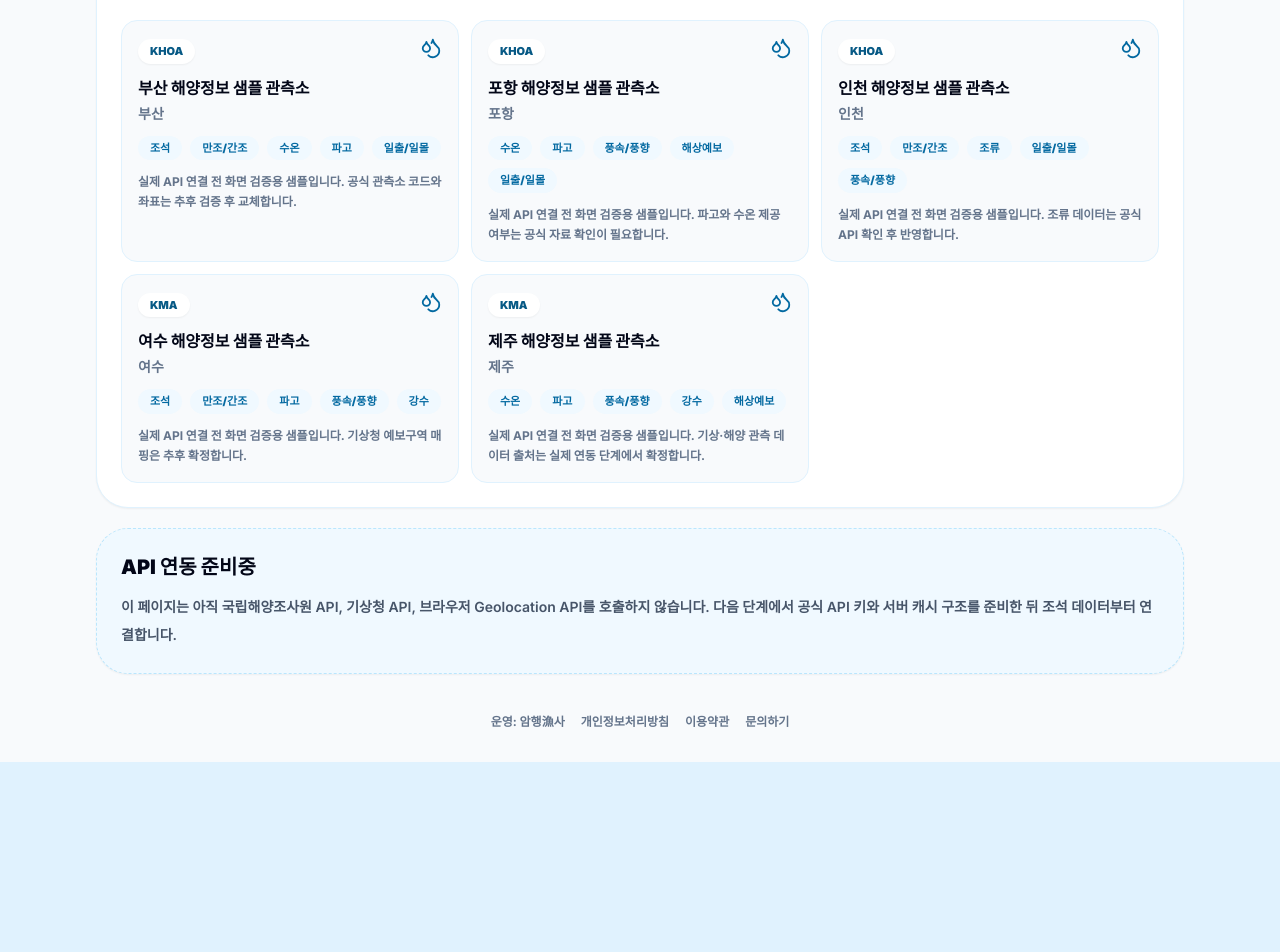
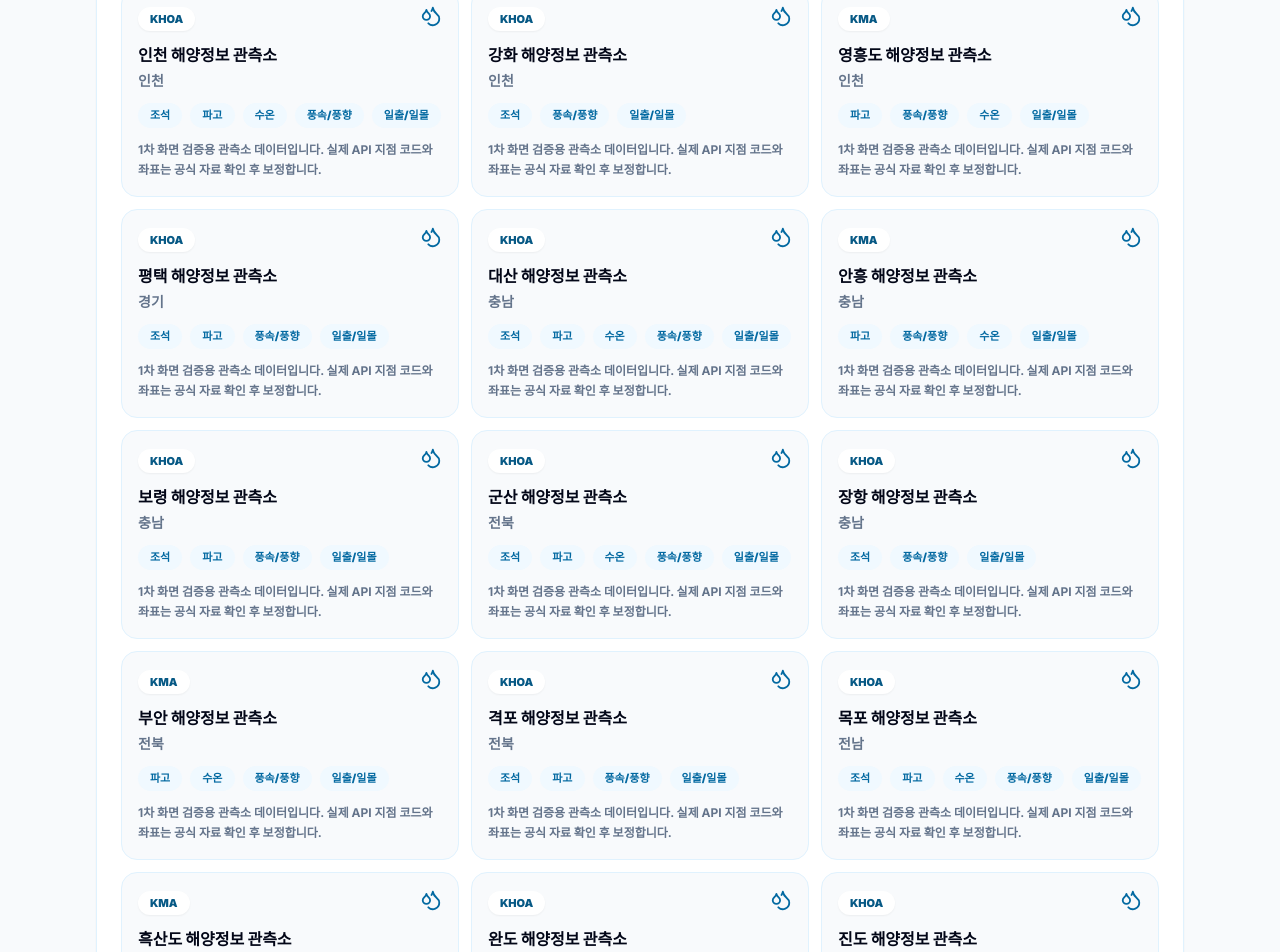
Before and after one commit to career356833-create/BlueMarina, a Next.js app: page /sea-info in a window 1280 px wide. Shown: the part 1580-2532 px from the top of the page. Before the commit the page ends 2342 px from the top, so only its background shows below. Built offline with nearby package versions, Linux system fonts and the light colour scheme.

Commit message:
feat: add marine observatory dataset

```diff
--- a/src/app/sea-info/page.tsx
+++ b/src/app/sea-info/page.tsx
@@ -13,14 +13,10 @@ const previewLocation = {
 
 const dataLabels: Record<MarineObservatoryData, string> = {
   tide: "조석",
-  "high-low-tide": "만조/간조",
-  "water-temperature": "수온",
-  "wave-height": "파고",
-  current: "조류",
-  "sunrise-sunset": "일출/일몰",
+  wave: "파고",
+  waterTemperature: "수온",
   wind: "풍속/풍향",
-  precipitation: "강수",
-  "marine-forecast": "해상예보"
+  sunrise: "일출/일몰"
 };
 
 const plannedCards = [
@@ -181,7 +177,7 @@ export default function SeaInfoPage() {
         </section>
 
         <section className="rounded-[2rem] border border-sky-100 bg-white p-5 shadow-sm sm:p-6">
-          <SectionTitle label="Sample Observatories" title="샘플 관측소 5개" description="실제 공식 코드와 좌표는 API 연동 전 별도 검증 후 교체합니다." />
+          <SectionTitle label="Sample Observatories" title={`관측소 데이터 ${marineObservatories.length}개`} description="실제 공식 코드와 좌표는 API 연동 전 별도 검증 후 보정합니다." />
           <div className="grid gap-3 md:grid-cols-2 xl:grid-cols-3">
             {marineObservatories.map((observatory) => (
               <article key={observatory.id} className="min-w-0 rounded-2xl border border-sky-100 bg-slate-50 p-4">
--- a/src/data/marine-observatories.ts
+++ b/src/data/marine-observatories.ts
@@ -1,86 +1,469 @@
-export type MarineObservatoryData =
-  | "tide"
-  | "high-low-tide"
-  | "water-temperature"
-  | "wave-height"
-  | "current"
-  | "sunrise-sunset"
-  | "wind"
-  | "precipitation"
-  | "marine-forecast";
+export type MarineObservatoryData = "tide" | "wave" | "waterTemperature" | "wind" | "sunrise";
 
 export type MarineObservatory = {
   id: string;
   name: string;
-  type: "tide" | "ocean-buoy" | "weather-buoy" | "forecast-zone" | "sunrise-sunset";
+  type: "tide" | "weather" | "combined";
   region: string;
   lat: number;
   lng: number;
   supportedData: MarineObservatoryData[];
   source: "KHOA" | "KMA" | "manual";
-  sourceId: string;
   note: string;
 };
 
+const commonNote = "1차 화면 검증용 관측소 데이터입니다. 실제 API 지점 코드와 좌표는 공식 자료 확인 후 보정합니다.";
+
 export const marineObservatories: MarineObservatory[] = [
   {
-    id: "busan-preview",
-    name: "부산 해양정보 샘플 관측소",
+    id: "incheon",
+    name: "인천 해양정보 관측소",
+    type: "combined",
+    region: "인천",
+    lat: 37.456,
+    lng: 126.592,
+    supportedData: ["tide", "wave", "waterTemperature", "wind", "sunrise"],
+    source: "KHOA",
+    note: commonNote
+  },
+  {
+    id: "ganghwa",
+    name: "강화 해양정보 관측소",
     type: "tide",
+    region: "인천",
+    lat: 37.746,
+    lng: 126.485,
+    supportedData: ["tide", "wind", "sunrise"],
+    source: "KHOA",
+    note: commonNote
+  },
+  {
+    id: "yeongheungdo",
+    name: "영흥도 해양정보 관측소",
+    type: "weather",
+    region: "인천",
+    lat: 37.26,
+    lng: 126.482,
+    supportedData: ["wave", "wind", "waterTemperature", "sunrise"],
+    source: "KMA",
+    note: commonNote
+  },
+  {
+    id: "pyeongtaek",
+    name: "평택 해양정보 관측소",
+    type: "combined",
+    region: "경기",
+    lat: 36.966,
+    lng: 126.845,
+    supportedData: ["tide", "wave", "wind", "sunrise"],
+    source: "KHOA",
+    note: commonNote
+  },
+  {
+    id: "daesan",
+    name: "대산 해양정보 관측소",
+    type: "combined",
+    region: "충남",
+    lat: 37.006,
+    lng: 126.352,
+    supportedData: ["tide", "wave", "waterTemperature", "wind", "sunrise"],
+    source: "KHOA",
+    note: commonNote
+  },
+  {
+    id: "anheung",
+    name: "안흥 해양정보 관측소",
+    type: "weather",
+    region: "충남",
+    lat: 36.674,
+    lng: 126.134,
+    supportedData: ["wave", "wind", "waterTemperature", "sunrise"],
+    source: "KMA",
+    note: commonNote
+  },
+  {
+    id: "boryeong",
+    name: "보령 해양정보 관측소",
+    type: "combined",
+    region: "충남",
+    lat: 36.327,
+    lng: 126.513,
+    supportedData: ["tide", "wave", "wind", "sunrise"],
+    source: "KHOA",
+    note: commonNote
+  },
+  {
+    id: "gunsan",
+    name: "군산 해양정보 관측소",
+    type: "combined",
+    region: "전북",
+    lat: 35.967,
+    lng: 126.563,
+    supportedData: ["tide", "wave", "waterTemperature", "wind", "sunrise"],
+    source: "KHOA",
+    note: commonNote
+  },
+  {
+    id: "janghang",
+    name: "장항 해양정보 관측소",
+    type: "tide",
+    region: "충남",
+    lat: 36.006,
+    lng: 126.688,
+    supportedData: ["tide", "wind", "sunrise"],
+    source: "KHOA",
+    note: commonNote
+  },
+  {
+    id: "buan",
+    name: "부안 해양정보 관측소",
+    type: "weather",
+    region: "전북",
+    lat: 35.731,
+    lng: 126.529,
+    supportedData: ["wave", "waterTemperature", "wind", "sunrise"],
+    source: "KMA",
+    note: commonNote
+  },
+  {
+    id: "gyeokpo",
+    name: "격포 해양정보 관측소",
+    type: "combined",
+    region: "전북",
+    lat: 35.623,
+    lng: 126.469,
+    supportedData: ["tide", "wave", "wind", "sunrise"],
+    source: "KHOA",
+    note: commonNote
+  },
+  {
+    id: "mokpo",
+    name: "목포 해양정보 관측소",
+    type: "combined",
+    region: "전남",
+    lat: 34.782,
+    lng: 126.381,
+    supportedData: ["tide", "wave", "waterTemperature", "wind", "sunrise"],
+    source: "KHOA",
+    note: commonNote
+  },
+  {
+    id: "heuksando",
+    name: "흑산도 해양정보 관측소",
+    type: "weather",
+    region: "전남",
+    lat: 34.683,
+    lng: 125.424,
+    supportedData: ["wave", "waterTemperature", "wind", "sunrise"],
+    source: "KMA",
+    note: commonNote
+  },
+  {
+    id: "wando",
+    name: "완도 해양정보 관측소",
+    type: "combined",
+    region: "전남",
+    lat: 34.315,
+    lng: 126.759,
+    supportedData: ["tide", "wave", "waterTemperature", "wind", "sunrise"],
+    source: "KHOA",
+    note: commonNote
+  },
+  {
+    id: "jindo",
+    name: "진도 해양정보 관측소",
+    type: "tide",
+    region: "전남",
+    lat: 34.471,
+    lng: 126.323,
+    supportedData: ["tide", "wind", "sunrise"],
+    source: "KHOA",
+    note: commonNote
+  },
+  {
+    id: "goheung",
+    name: "고흥 해양정보 관측소",
+    type: "weather",
+    region: "전남",
+    lat: 34.607,
+    lng: 127.284,
+    supportedData: ["wave", "waterTemperature", "wind", "sunrise"],
+    source: "KMA",
+    note: commonNote
+  },
+  {
+    id: "yeosu",
+    name: "여수 해양정보 관측소",
+    type: "combined",
+    region: "전남",
+    lat: 34.74,
+    lng: 127.736,
+    supportedData: ["tide", "wave", "waterTemperature", "wind", "sunrise"],
+    source: "KHOA",
+    note: commonNote
+  },
+  {
+    id: "gwangyang",
+    name: "광양 해양정보 관측소",
+    type: "tide",
+    region: "전남",
+    lat: 34.901,
+    lng: 127.695,
+    supportedData: ["tide", "wind", "sunrise"],
+    source: "KHOA",
+    note: commonNote
+  },
+  {
+    id: "namhae",
+    name: "남해 해양정보 관측소",
+    type: "weather",
+    region: "경남",
+    lat: 34.837,
+    lng: 127.893,
+    supportedData: ["wave", "waterTemperature", "wind", "sunrise"],
+    source: "KMA",
+    note: commonNote
+  },
+  {
+    id: "sacheon",
+    name: "사천 해양정보 관측소",
+    type: "combined",
+    region: "경남",
+    lat: 34.928,
+    lng: 128.071,
+    supportedData: ["tide", "wave", "wind", "sunrise"],
+    source: "KHOA",
+    note: commonNote
+  },
+  {
+    id: "tongyeong",
+    name: "통영 해양정보 관측소",
+    type: "combined",
+    region: "경남",
+    lat: 34.842,
+    lng: 128.434,
+    supportedData: ["tide", "wave", "waterTemperature", "wind", "sunrise"],
+    source: "KHOA",
+    note: commonNote
+  },
+  {
+    id: "geoje",
+    name: "거제 해양정보 관측소",
+    type: "combined",
+    region: "경남",
+    lat: 34.881,
+    lng: 128.621,
+    supportedData: ["tide", "wave", "waterTemperature", "wind", "sunrise"],
+    source: "KHOA",
+    note: commonNote
+  },
+  {
+    id: "masan",
+    name: "마산 해양정보 관측소",
+    type: "tide",
+    region: "경남",
+    lat: 35.197,
+    lng: 128.576,
+    supportedData: ["tide", "wind", "sunrise"],
+    source: "KHOA",
+    note: commonNote
+  },
+  {
+    id: "jinhae",
+    name: "진해 해양정보 관측소",
+    type: "tide",
+    region: "경남",
+    lat: 35.148,
+    lng: 128.657,
+    supportedData: ["tide", "wind", "sunrise"],
+    source: "KHOA",
+    note: commonNote
+  },
+  {
+    id: "busan",
+    name: "부산 해양정보 관측소",
+    type: "combined",
     region: "부산",
     lat: 35.096,
     lng: 129.035,
-    supportedData: ["tide", "high-low-tide", "water-temperature", "wave-height", "sunrise-sunset", "wind", "marine-forecast"],
+    supportedData: ["tide", "wave", "waterTemperature", "wind", "sunrise"],
     source: "KHOA",
-    sourceId: "PREVIEW-BUSAN",
-    note: "실제 API 연결 전 화면 검증용 샘플입니다. 공식 관측소 코드와 좌표는 추후 검증 후 교체합니다."
+    note: commonNote
   },
   {
-    id: "pohang-preview",
-    name: "포항 해양정보 샘플 관측소",
-    type: "ocean-buoy",
-    region: "포항",
+    id: "gijang",
+    name: "기장 해양정보 관측소",
+    type: "weather",
+    region: "부산",
+    lat: 35.244,
+    lng: 129.223,
+    supportedData: ["wave", "waterTemperature", "wind", "sunrise"],
+    source: "KMA",
+    note: commonNote
+  },
+  {
+    id: "ulsan",
+    name: "울산 해양정보 관측소",
+    type: "combined",
+    region: "울산",
+    lat: 35.501,
+    lng: 129.383,
+    supportedData: ["tide", "wave", "waterTemperature", "wind", "sunrise"],
+    source: "KHOA",
+    note: commonNote
+  },
+  {
+    id: "pohang",
+    name: "포항 해양정보 관측소",
+    type: "combined",
+    region: "경북",
     lat: 36.032,
     lng: 129.365,
-    supportedData: ["water-temperature", "wave-height", "wind", "marine-forecast", "sunrise-sunset"],
+    supportedData: ["tide", "wave", "waterTemperature", "wind", "sunrise"],
     source: "KHOA",
-    sourceId: "PREVIEW-POHANG",
-    note: "실제 API 연결 전 화면 검증용 샘플입니다. 파고와 수온 제공 여부는 공식 자료 확인이 필요합니다."
+    note: commonNote
   },
   {
-    id: "incheon-preview",
-    name: "인천 해양정보 샘플 관측소",
-    type: "tide",
-    region: "인천",
-    lat: 37.456,
-    lng: 126.592,
-    supportedData: ["tide", "high-low-tide", "current", "sunrise-sunset", "wind", "marine-forecast"],
-    source: "KHOA",
-    sourceId: "PREVIEW-INCHEON",
-    note: "실제 API 연결 전 화면 검증용 샘플입니다. 조류 데이터는 공식 API 확인 후 반영합니다."
+    id: "uljin",
+    name: "울진 해양정보 관측소",
+    type: "weather",
+    region: "경북",
+    lat: 36.993,
+    lng: 129.4,
+    supportedData: ["wave", "waterTemperature", "wind", "sunrise"],
+    source: "KMA",
+    note: commonNote
   },
   {
-    id: "yeosu-preview",
-    name: "여수 해양정보 샘플 관측소",
-    type: "forecast-zone",
-    region: "여수",
-    lat: 34.74,
-    lng: 127.736,
-    supportedData: ["tide", "high-low-tide", "wave-height", "wind", "precipitation", "marine-forecast"],
-    source: "KMA",
-    sourceId: "PREVIEW-YEOSU",
-    note: "실제 API 연결 전 화면 검증용 샘플입니다. 기상청 예보구역 매핑은 추후 확정합니다."
+    id: "ulleungdo",
+    name: "울릉도 해양정보 관측소",
+    type: "combined",
+    region: "경북",
+    lat: 37.484,
+    lng: 130.905,
+    supportedData: ["tide", "wave", "waterTemperature", "wind", "sunrise"],
+    source: "KHOA",
+    note: commonNote
   },
   {
-    id: "jeju-preview",
-    name: "제주 해양정보 샘플 관측소",
-    type: "weather-buoy",
+    id: "dokdo",
+    name: "독도 해양정보 관측소",
+    type: "weather",
+    region: "경북",
+    lat: 37.242,
+    lng: 131.864,
+    supportedData: ["wave", "waterTemperature", "wind", "sunrise"],
+    source: "KMA",
+    note: commonNote
+  },
+  {
+    id: "gangneung",
+    name: "강릉 해양정보 관측소",
+    type: "weather",
+    region: "강원",
+    lat: 37.774,
+    lng: 128.949,
+    supportedData: ["wave", "waterTemperature", "wind", "sunrise"],
+    source: "KMA",
+    note: commonNote
+  },
+  {
+    id: "jumunjin",
+    name: "주문진 해양정보 관측소",
+    type: "weather",
+    region: "강원",
+    lat: 37.889,
+    lng: 128.833,
+    supportedData: ["wave", "waterTemperature", "wind", "sunrise"],
+    source: "KMA",
+    note: commonNote
+  },
+  {
+    id: "donghae",
+    name: "동해 해양정보 관측소",
+    type: "combined",
+    region: "강원",
+    lat: 37.495,
+    lng: 129.124,
+    supportedData: ["tide", "wave", "waterTemperature", "wind", "sunrise"],
+    source: "KHOA",
+    note: commonNote
+  },
+  {
+    id: "mukho",
+    name: "묵호 해양정보 관측소",
+    type: "tide",
+    region: "강원",
+    lat: 37.549,
+    lng: 129.116,
+    supportedData: ["tide", "wind", "sunrise"],
+    source: "KHOA",
+    note: commonNote
+  },
+  {
+    id: "samcheok",
+    name: "삼척 해양정보 관측소",
+    type: "weather",
+    region: "강원",
+    lat: 37.449,
+    lng: 129.165,
+    supportedData: ["wave", "waterTemperature", "wind", "sunrise"],
+    source: "KMA",
+    note: commonNote
+  },
+  {
+    id: "sokcho",
+    name: "속초 해양정보 관측소",
+    type: "combined",
+    region: "강원",
+    lat: 38.207,
+    lng: 128.591,
+    supportedData: ["tide", "wave", "waterTemperature", "wind", "sunrise"],
+    source: "KHOA",
+    note: commonNote
+  },
+  {
+    id: "jeju",
+    name: "제주 해양정보 관측소",
+    type: "combined",
     region: "제주",
     lat: 33.514,
     lng: 126.529,
-    supportedData: ["water-temperature", "wave-height", "wind", "precipitation", "marine-forecast", "sunrise-sunset"],
+    supportedData: ["tide", "wave", "waterTemperature", "wind", "sunrise"],
+    source: "KHOA",
+    note: commonNote
+  },
+  {
+    id: "seogwipo",
+    name: "서귀포 해양정보 관측소",
+    type: "combined",
+    region: "제주",
+    lat: 33.24,
+    lng: 126.561,
+    supportedData: ["tide", "wave", "waterTemperature", "wind", "sunrise"],
+    source: "KHOA",
+    note: commonNote
+  },
+  {
+    id: "seongsan",
+    name: "성산포 해양정보 관측소",
+    type: "weather",
+    region: "제주",
+    lat: 33.475,
+    lng: 126.928,
+    supportedData: ["wave", "waterTemperature", "wind", "sunrise"],
     source: "KMA",
-    sourceId: "PREVIEW-JEJU",
-    note: "실제 API 연결 전 화면 검증용 샘플입니다. 기상·해양 관측 데이터 출처는 실제 연동 단계에서 확정합니다."
+    note: commonNote
+  },
+  {
+    id: "chujado",
+    name: "추자도 해양정보 관측소",
+    type: "combined",
+    region: "제주",
+    lat: 33.958,
+    lng: 126.302,
+    supportedData: ["tide", "wave", "waterTemperature", "wind", "sunrise"],
+    source: "KHOA",
+    note: commonNote
   }
 ];
```
